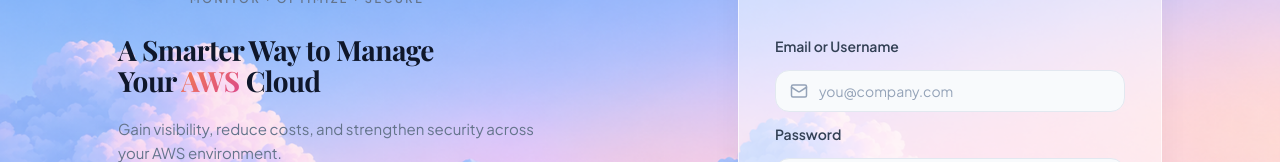
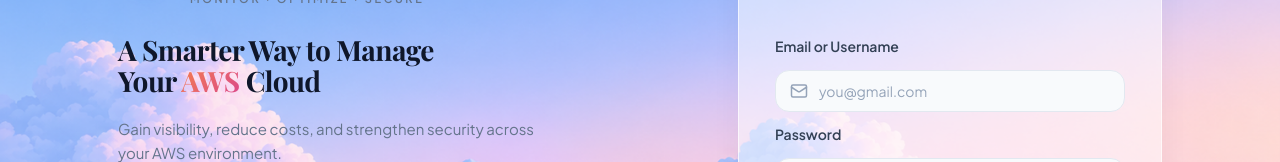
Before and after one commit to kundanchaudhary07/CloudSentry, a React (Vite) app in the folder frontend/: page /login in a window 1280 px wide. Shown: the part 208-370 px from the top of the page. Built offline with nearby package versions, Linux system fonts and the light colour scheme; no server answers.

Commit message:
dashboard issue done

```diff
--- a/frontend/src/pages/Authentication/AuthenticationPage.tsx
+++ b/frontend/src/pages/Authentication/AuthenticationPage.tsx
@@ -156,7 +156,7 @@ export function AuthenticationPage() {
                 <input
                   id="auth-username"
                   type="text"
-                  placeholder="you@company.com"
+                  placeholder="you@gmail.com"
                   autoComplete="username"
                   value={identifier}
                   onChange={(event) => setIdentifier(event.target.value)}
```
